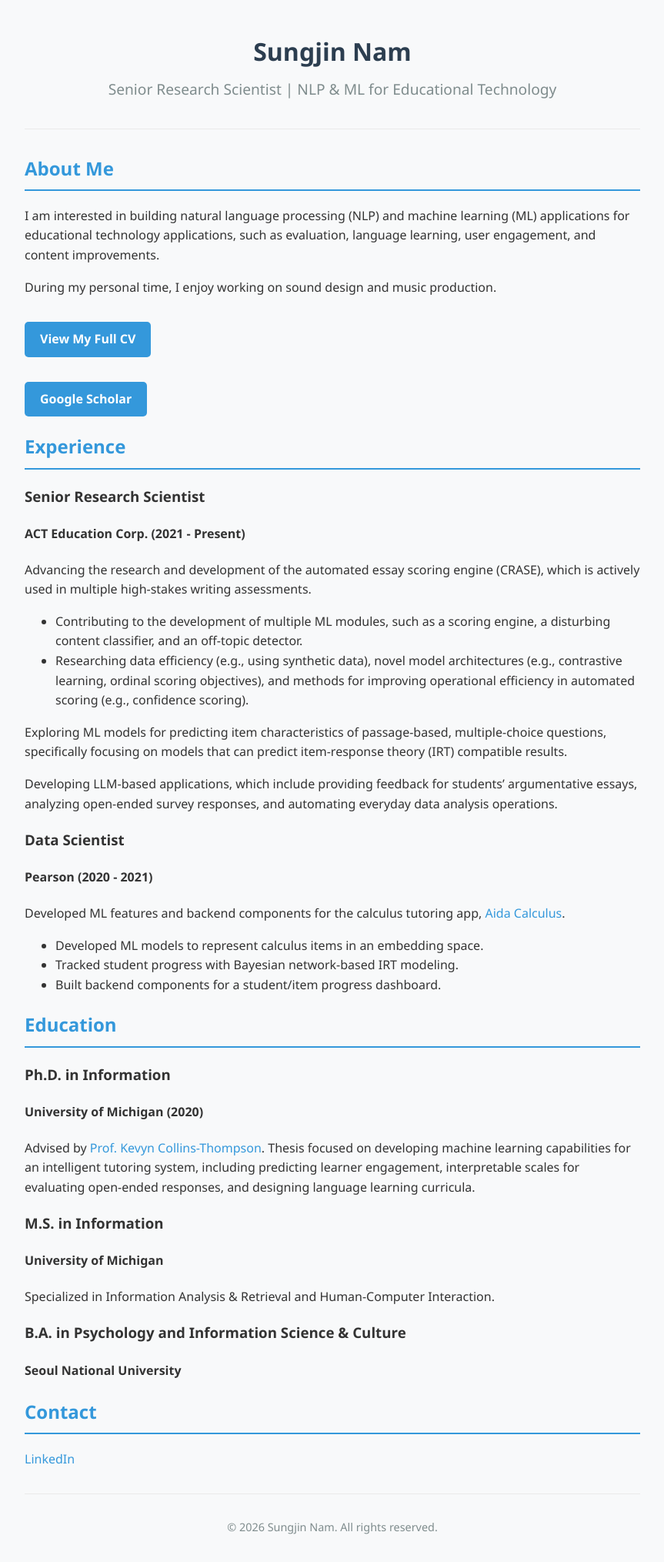
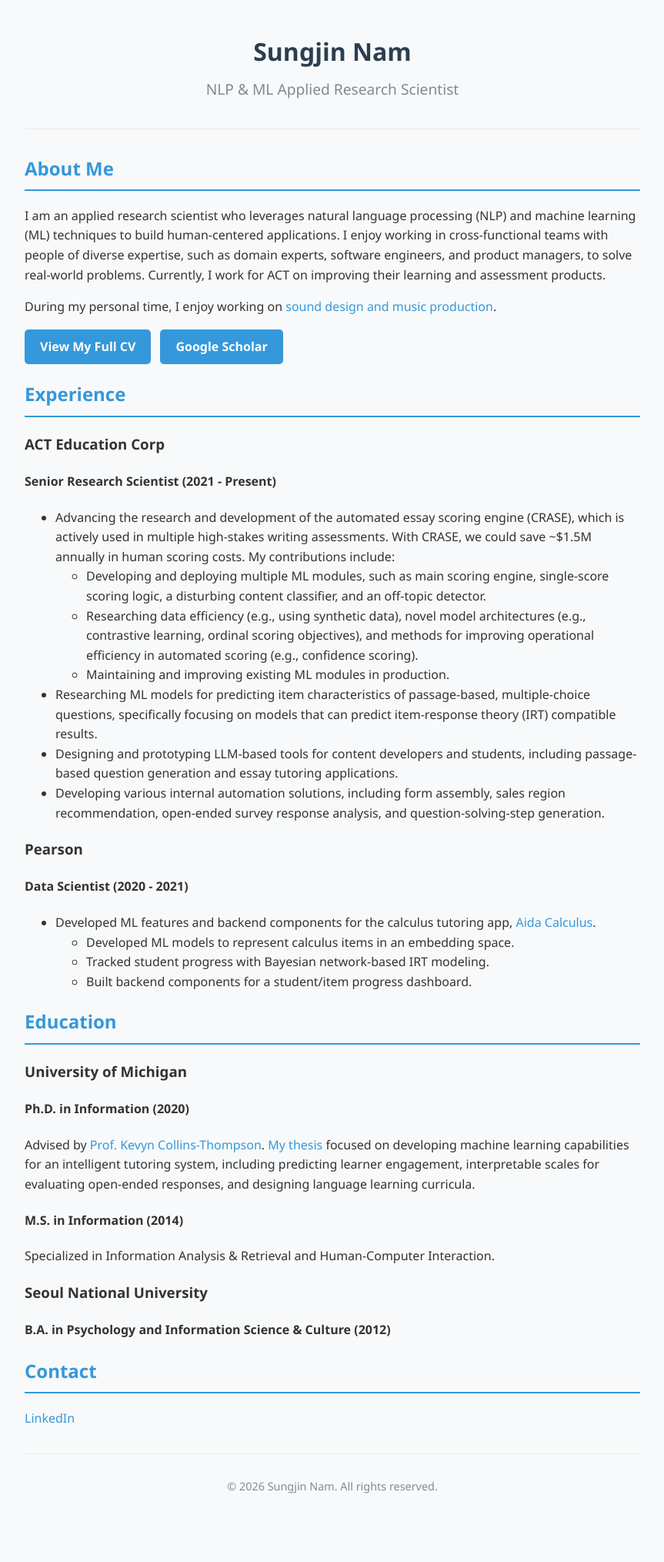
Before and after one commit to sungjinnam/sungjinnam.github.io, a Jekyll site: the page built from index.md, in a window 1280 px wide. Shown: the whole page at 77% size, without its empty margins (208-1071 px from the left). Built offline with Jekyll 4.4.1, drawn with Linux system fonts in a browser that asks for light colours; after the commit the page ends 1977 px from its top, so only the background shows below that.

Commit message:
feat: update CV with latest professional experience, skills, and publications

```diff
--- a/_layouts/default.html
+++ b/_layouts/default.html
@@ -1,15 +1,17 @@
 <!DOCTYPE html>
 <html lang="en">
+
 <head>
     <meta charset="UTF-8">
     <meta name="viewport" content="width=device-width, initial-scale=1.0">
     <title>{{ page.title }} - {{ site.title }}</title>
     <link rel="stylesheet" href="{{ '/assets/css/styles.css' | relative_url }}">
 </head>
+
 <body>
     <header>
         <h1>{{ site.title }}</h1>
-        <p class="tagline">Senior Research Scientist | NLP & ML for Educational Technology</p>
+        <p class="tagline">NLP & ML Applied Research Scientist</p>
     </header>
 
     <main>
@@ -22,4 +24,5 @@
         <p>&copy; {{ 'now' | date: "%Y" }} {{ site.title }}. All rights reserved.</p>
     </footer>
 </body>
+
 </html>
--- a/assets/css/styles.css
+++ b/assets/css/styles.css
@@ -64,15 +64,27 @@ a:hover {
     text-decoration: underline;
 }
 
+.button-container,
+.button-container p {
+    display: flex;
+    flex-wrap: wrap;
+    gap: 12px;
+    margin-top: 0.5rem;
+    margin-bottom: 0.5rem;
+    align-items: center;
+}
+
 .cv-link {
-    display: inline-block;
+    display: inline-flex;
+    align-items: center;
+    justify-content: center;
     background-color: #3498db;
     color: white;
     padding: 10px 20px;
     border-radius: 5px;
     text-decoration: none;
     font-weight: bold;
-    margin-top: 1rem;
+    transition: background-color 0.2s ease;
 }
 
 .cv-link:hover {
--- a/index.md
+++ b/index.md
@@ -4,56 +4,55 @@ title: Home
 ---
 ## About Me
 
-I am interested in building natural language processing (NLP) and machine learning (ML) applications for educational technology applications, such as evaluation, language learning, user engagement, and content improvements.
+I am an applied research scientist who leverages natural language processing (NLP) and machine learning (ML) techniques to build human-centered applications.
+I enjoy working in cross-functional teams with people of diverse expertise, such as domain experts, software engineers, and product managers, to solve real-world problems.
+Currently, I work for ACT on improving their learning and assessment products.
 
-During my personal time, I enjoy working on sound design and music production.
+During my personal time, I enjoy working on [sound design and music production](https://soundcloud.com/lucidhole){: target="_blank"}.
 
-[View My Full CV](cv/Sungjin_Nam_cv.pdf){: .cv-link target="_blank"}
-
-[Google Scholar](https://scholar.google.com/citations?user=aPLJxRwAAAAJ){: .cv-link target="_blank"}
+<div class="button-container">
+  <a href="cv/Sungjin_Nam_cv.pdf" class="cv-link" target="_blank">View My Full CV</a>
+  <a href="https://scholar.google.com/citations?user=aPLJxRwAAAAJ" class="cv-link" target="_blank">Google Scholar</a>
+</div>
 
 ## Experience
 
-### Senior Research Scientist
+### ACT Education Corp
 
-#### ACT Education Corp. (2021 - Present)
+#### Senior Research Scientist (2021 - Present)
 
-Advancing the research and development of the automated essay scoring engine (CRASE), which is actively used in multiple high-stakes writing assessments.
+- Advancing the research and development of the automated essay scoring engine (CRASE), which is actively used in multiple high-stakes writing assessments. With CRASE, we could save ~$1.5M annually in human scoring costs. My contributions include:
+  - Developing and deploying multiple ML modules, such as main scoring engine, single-score scoring logic, a disturbing content classifier, and an off-topic detector.
+  - Researching data efficiency (e.g., using synthetic data), novel model architectures (e.g., contrastive learning, ordinal scoring objectives), and methods for improving operational efficiency in automated scoring (e.g., confidence scoring).
+  - Maintaining and improving existing ML modules in production.
+- Researching ML models for predicting item characteristics of passage-based, multiple-choice questions, specifically focusing on models that can predict item-response theory (IRT) compatible results.
+- Designing and prototyping LLM-based tools for content developers and students, including passage-based question generation and essay tutoring applications.
+- Developing various internal automation solutions, including form assembly, sales region recommendation, open-ended survey response analysis, and question-solving-step generation.
 
-- Contributing to the development of multiple ML modules, such as a scoring engine, a disturbing content classifier, and an off-topic detector.
-- Researching data efficiency (e.g., using synthetic data), novel model architectures (e.g., contrastive learning, ordinal scoring objectives), and methods for improving operational efficiency in automated scoring (e.g., confidence scoring).
+### Pearson
 
-Exploring ML models for predicting item characteristics of passage-based, multiple-choice questions, specifically focusing on models that can predict item-response theory (IRT) compatible results.
+#### Data Scientist (2020 - 2021)
 
-Developing LLM-based applications, which include providing feedback for students' argumentative essays, analyzing open-ended survey responses, and automating everyday data analysis operations.
-
-### Data Scientist
-
-#### Pearson (2020 - 2021)
-
-Developed ML features and backend components for the calculus tutoring app, [Aida Calculus](https://web.archive.org/web/20220829123707/https://www.pearson.com/us/higher-education/products-services-teaching/learning-engagement-tools/aida.html){: target="_blank"}.
-
-- Developed ML models to represent calculus items in an embedding space.
-- Tracked student progress with Bayesian network-based IRT modeling.
-- Built backend components for a student/item progress dashboard.
+- Developed ML features and backend components for the calculus tutoring app, [Aida Calculus](https://web.archive.org/web/20220829123707/https://www.pearson.com/us/higher-education/products-services-teaching/learning-engagement-tools/aida.html){: target="_blank"}.
+  - Developed ML models to represent calculus items in an embedding space.
+  - Tracked student progress with Bayesian network-based IRT modeling.
+  - Built backend components for a student/item progress dashboard.
 
 ## Education
 
-### Ph.D. in Information
+### University of Michigan
 
-#### University of Michigan (2020)
+#### Ph.D. in Information (2020)
 
-Advised by [Prof. Kevyn Collins-Thompson](http://www-personal.umich.edu/~kevynct/){: target="_blank"}. Thesis focused on developing machine learning capabilities for an intelligent tutoring system, including predicting learner engagement, interpretable scales for evaluating open-ended responses, and designing language learning curricula.
+Advised by [Prof. Kevyn Collins-Thompson](http://www-personal.umich.edu/~kevynct/){: target="_blank"}. [My thesis](https://deepblue.lib.umich.edu/bitstreams/53077431-bd06-4137-a7e9-f757bb7cfa28/download){: target="_blank"} focused on developing machine learning capabilities for an intelligent tutoring system, including predicting learner engagement, interpretable scales for evaluating open-ended responses, and designing language learning curricula.
 
-### M.S. in Information
-
-#### University of Michigan
+#### M.S. in Information (2014)
 
 Specialized in Information Analysis & Retrieval and Human-Computer Interaction.
 
-### B.A. in Psychology and Information Science & Culture
+### Seoul National University
 
-#### Seoul National University
+#### B.A. in Psychology and Information Science & Culture (2012)
 
 ## Contact
 
```
Also changed, not shown: 2 other files.
